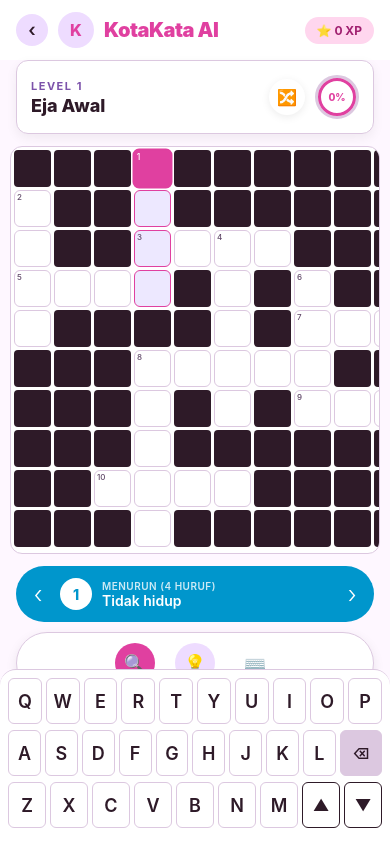
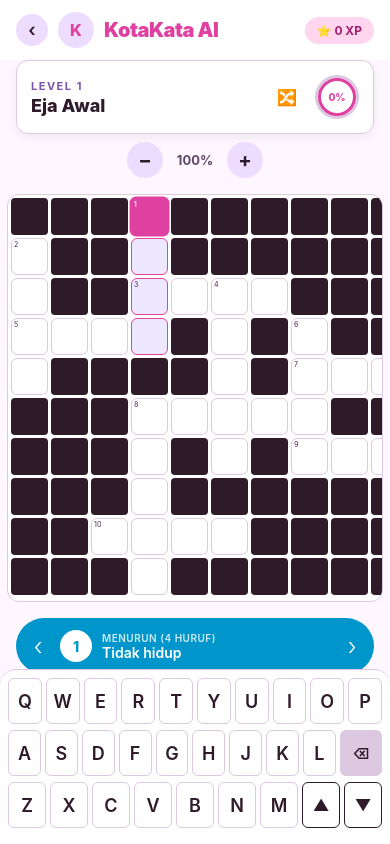
Before and after one commit to fadhly-permata/KotaKata.AI, a React Native app: screen /Game in a window 390 px wide. Built offline with nearby package versions, Linux system fonts and the light colour scheme; no server answers; what react-native-logs would draw is missing.

Commit message:
feat: add zoom in/out (50%-200%) with scrollable grid and auto-center focused cell

```diff
--- a/src/features/game/GameScreen.tsx
+++ b/src/features/game/GameScreen.tsx
@@ -1,5 +1,5 @@
 import { useEffect, useMemo, useRef, useState, useCallback } from "react";
-import { View, StyleSheet, Platform, Text, TouchableOpacity, ScrollView } from "react-native";
+import { View, StyleSheet, Platform, Text, TouchableOpacity, ScrollView, Dimensions } from "react-native";
 import { useNavigation } from "@react-navigation/native";
 import { useTheme } from "../../presentation/components/providers/ThemeProvider";
 import CrosswordGrid from "../../presentation/components/game/CrosswordGrid";
@@ -29,6 +29,10 @@ const DEMO_WORDS: WordCandidate[] = [
   { word: "RUMUS", clue_1: "Formula matematika", clue_2: "Pola perhitungan", clue_3: "Biasa ada di fisika", tier_level: 1 },
 ];
 
+const ZOOM_MIN = 0.5;
+const ZOOM_MAX = 2.0;
+const ZOOM_STEP = 0.25;
+
 export default function GameScreen() {
   const { theme } = useTheme();
   const navigation = useNavigation();
@@ -37,6 +41,9 @@ export default function GameScreen() {
     Platform.OS !== "web" || !window.matchMedia("(hover: hover) and (pointer: fine)").matches,
   );
   const pendingNavAction = useRef<any>(null);
+  const [zoomLevel, setZoomLevel] = useState(1);
+  const scrollViewRef = useRef<ScrollView>(null);
+  const prevSelectedCell = useRef<{ row: number; col: number } | null>(null);
 
   const board = useGameStore((s) => s.board);
   const setBoard = useGameStore((s) => s.setBoard);
@@ -58,6 +65,50 @@ export default function GameScreen() {
   const revealLetter = useGameStore((s) => s.revealLetter);
   const useClue2 = useGameStore((s) => s.useClue2);
   const useClue3 = useGameStore((s) => s.useClue3);
+
+  // Auto-center focused cell
+  const scrollToFocusedCell = useCallback(() => {
+    if (!selectedCell || !scrollViewRef.current || !board) return;
+    if (prevSelectedCell.current?.row === selectedCell.row && prevSelectedCell.current?.col === selectedCell.col) return;
+    prevSelectedCell.current = selectedCell;
+
+    const { width: screenWidth } = Dimensions.get("window");
+    const baseCellSize = Math.floor((screenWidth - 16) / board.size);
+    const cellSize = Math.floor(baseCellSize * zoomLevel);
+    const gap = 3;
+    const padding = 3;
+
+    const cellCenterX = padding + selectedCell.col * (cellSize + gap) + cellSize / 2;
+    const cellCenterY = padding + selectedCell.row * (cellSize + gap) + cellSize / 2;
+
+    const gridWidth = cellSize * board.size + padding * 2;
+    const viewportWidth = screenWidth;
+
+    const scrollX = Math.max(0, Math.min(cellCenterX - viewportWidth / 2, gridWidth - viewportWidth));
+    const scrollY = Math.max(0, cellCenterY - 150);
+
+    scrollViewRef.current.scrollTo({ x: scrollX, y: scrollY, animated: true });
+  }, [selectedCell, zoomLevel, board]);
+
+  useEffect(() => {
+    if (zoomLevel > 1) {
+      const timeout = setTimeout(scrollToFocusedCell, 150);
+      return () => clearTimeout(timeout);
+    }
+  }, [selectedCell, zoomLevel, scrollToFocusedCell]);
+
+  const zoomIn = useCallback(() => {
+    setZoomLevel((prev) => Math.min(ZOOM_MAX, prev + ZOOM_STEP));
+  }, []);
+
+  const zoomOut = useCallback(() => {
+    setZoomLevel((prev) => Math.max(ZOOM_MIN, prev - ZOOM_STEP));
+  }, []);
+
+  const resetZoom = useCallback(() => {
+    setZoomLevel(1);
+    scrollViewRef.current?.scrollTo({ x: 0, y: 0, animated: true });
+  }, []);
 
   useEffect(() => {
     const unsubscribe = navigation.addListener("beforeRemove", (e: any) => {
@@ -147,11 +198,6 @@ export default function GameScreen() {
     return <CompletionOverlay result={boardResult} onPlayAgain={reset} />;
   }
 
-  // Circular progress ring SVG params
-  const ringRadius = 14;
-  const ringCircumference = 2 * Math.PI * ringRadius;
-  const ringProgress = ringCircumference * (1 - tierProgress);
-
   return (
     <View style={[styles.container, { backgroundColor: theme.colors.background }]}>
       <ScrollView
@@ -159,7 +205,7 @@ export default function GameScreen() {
         bounces={false}
         keyboardShouldPersistTaps="handled"
       >
-        {/* ═══ Top Bar: Back Btn + Avatar + Title + XP Pill ═══ */}
+        {/* Top Bar */}
         <View style={[styles.topBar, { backgroundColor: theme.colors.surface }]}>
           <View style={styles.topBarLeft}>
             <TouchableOpacity
@@ -179,7 +225,7 @@ export default function GameScreen() {
           </View>
         </View>
 
-        {/* ═══ Level Info Card ═══ */}
+        {/* Level Info Card */}
         <View style={[styles.levelCard, { backgroundColor: theme.colors.surface, borderColor: theme.colors.border }]}>
           <View style={styles.levelInfo}>
             <Text style={[styles.levelLabel, { color: theme.colors.secondary }]}>LEVEL {currentTier}</Text>
@@ -198,8 +244,41 @@ export default function GameScreen() {
           </View>
         </View>
 
-        {/* ═══ Crossword Grid ═══ */}
-        <View style={styles.gridWrapper}>
+        {/* Zoom Controls */}
+        <View style={styles.zoomBar}>
+          <TouchableOpacity
+            style={[styles.zoomBtn, { backgroundColor: theme.colors.secondaryContainer, opacity: zoomLevel <= ZOOM_MIN ? 0.4 : 1 }]}
+            activeOpacity={0.7}
+            onPress={zoomOut}
+            disabled={zoomLevel <= ZOOM_MIN}
+          >
+            <Text style={[styles.zoomBtnText, { color: theme.colors.text }]}>−</Text>
+          </TouchableOpacity>
+          <TouchableOpacity activeOpacity={0.7} onPress={resetZoom}>
+            <Text style={[styles.zoomLabel, { color: theme.colors.textSecondary }]}>{Math.round(zoomLevel * 100)}%</Text>
+          </TouchableOpacity>
+          <TouchableOpacity
+            style={[styles.zoomBtn, { backgroundColor: theme.colors.secondaryContainer, opacity: zoomLevel >= ZOOM_MAX ? 0.4 : 1 }]}
+            activeOpacity={0.7}
+            onPress={zoomIn}
+            disabled={zoomLevel >= ZOOM_MAX}
+          >
+            <Text style={[styles.zoomBtnText, { color: theme.colors.text }]}>+</Text>
+          </TouchableOpacity>
+        </View>
+
+        {/* Crossword Grid (Scrollable + Zoomable) */}
+        <View style={styles.gridOuterWrapper}>
+          <ScrollView
+            ref={scrollViewRef}
+            style={styles.gridScroll}
+            contentContainerStyle={styles.gridScrollContent}
+            horizontal={zoomLevel > 1}
+            showsHorizontalScrollIndicator={zoomLevel > 1}
+            showsVerticalScrollIndicator={zoomLevel > 1}
+            bounces={true}
+          >
+            <View style={styles.gridCenterWrapper}>
               <CrosswordGrid
                 board={board}
                 selectedCell={selectedCell}
@@ -208,10 +287,13 @@ export default function GameScreen() {
                 onCellPress={selectCell}
                 onToggleOrientation={() => useGameStore.getState().toggleOrientation()}
                 filledLetters={new Map(Object.entries(filledLetters))}
+                zoomLevel={zoomLevel}
               />
             </View>
+          </ScrollView>
+        </View>
 
-        {/* ═══ Clue Pill ═══ */}
+        {/* Clue Pill */}
         <View style={[styles.cluePill, { backgroundColor: "#0096cc" }]}>
           <TouchableOpacity activeOpacity={0.7} onPress={goToPrevWord} style={styles.clueArrow}>
             <Text style={styles.clueArrowText}>‹</Text>
@@ -238,7 +320,7 @@ export default function GameScreen() {
           </TouchableOpacity>
         </View>
 
-        {/* ═══ Floating Action Bar ═══ */}
+        {/* Action Bar */}
         <View style={[styles.actionBar, { backgroundColor: theme.colors.surface, borderColor: theme.colors.border }]}>
           <TouchableOpacity
             style={[styles.actionItem, { backgroundColor: theme.colors.primary }]}
@@ -247,7 +329,6 @@ export default function GameScreen() {
           >
             <Text style={styles.actionIcon}>🔍</Text>
           </TouchableOpacity>
-
           <TouchableOpacity
             style={[styles.actionItem, { backgroundColor: theme.colors.secondaryContainer }]}
             activeOpacity={0.7}
@@ -255,7 +336,6 @@ export default function GameScreen() {
           >
             <Text style={[styles.actionIcon, { color: theme.colors.secondary }]}>💡</Text>
           </TouchableOpacity>
-
           <TouchableOpacity
             style={[styles.actionItem, { backgroundColor: theme.colors.surface }]}
             activeOpacity={0.7}
@@ -266,7 +346,6 @@ export default function GameScreen() {
         </View>
       </ScrollView>
 
-      {/* ═══ Keyboard (conditionally visible) ═══ */}
       {keyboardVisible && (
         <View style={styles.keyboardWrapper}>
           <InGameKeyboard />
@@ -291,166 +370,44 @@ export default function GameScreen() {
 const styles = StyleSheet.create({
   container: { flex: 1 },
   scrollContent: { paddingBottom: 16 },
-
-  /* ── Top Bar ── */
-  topBar: {
-    flexDirection: "row",
-    justifyContent: "space-between",
-    alignItems: "center",
-    paddingHorizontal: 16,
-    paddingVertical: 12,
-  },
+  topBar: { flexDirection: "row", justifyContent: "space-between", alignItems: "center", paddingHorizontal: 16, paddingVertical: 12 },
   topBarLeft: { flexDirection: "row", alignItems: "center", gap: 10 },
-  backBtn: {
-    width: 32,
-    height: 32,
-    borderRadius: 16,
-    justifyContent: "center",
-    alignItems: "center",
-    overflow: "hidden",
-  },
-  backBtnText: {
-    fontSize: 18,
-    fontWeight: "600",
-    lineHeight: 32,
-    textAlign: "center",
-  },
-  avatar: {
-    width: 36,
-    height: 36,
-    borderRadius: 18,
-    justifyContent: "center",
-    alignItems: "center",
-  },
+  backBtn: { width: 32, height: 32, borderRadius: 16, justifyContent: "center", alignItems: "center", overflow: "hidden" },
+  backBtnText: { fontSize: 18, fontWeight: "600", lineHeight: 32, textAlign: "center" },
+  avatar: { width: 36, height: 36, borderRadius: 18, justifyContent: "center", alignItems: "center" },
   avatarText: { fontSize: 16, fontWeight: "800" },
   appTitle: { fontSize: 20, fontWeight: "900", letterSpacing: -0.5 },
-  xpPill: {
-    flexDirection: "row",
-    alignItems: "center",
-    gap: 4,
-    paddingHorizontal: 12,
-    paddingVertical: 6,
-    borderRadius: 999,
-  },
+  xpPill: { flexDirection: "row", alignItems: "center", gap: 4, paddingHorizontal: 12, paddingVertical: 6, borderRadius: 999 },
   xpPillText: { fontSize: 12, fontWeight: "700" },
-
-  /* ── Level Card ── */
-  levelCard: {
-    flexDirection: "row",
-    justifyContent: "space-between",
-    alignItems: "center",
-    marginHorizontal: 16,
-    padding: 14,
-    borderRadius: 12,
-    borderWidth: 1,
-    shadowOffset: { width: 0, height: 4 },
-    shadowOpacity: 0.06,
-    shadowRadius: 12,
-    elevation: 3,
-    marginBottom: 12,
-  },
+  levelCard: { flexDirection: "row", justifyContent: "space-between", alignItems: "center", marginHorizontal: 16, padding: 14, borderRadius: 12, borderWidth: 1, shadowOffset: { width: 0, height: 4 }, shadowOpacity: 0.06, shadowRadius: 12, elevation: 3, marginBottom: 8 },
   levelInfo: { gap: 2 },
   levelLabel: { fontSize: 11, fontWeight: "700", letterSpacing: 1.5, textTransform: "uppercase" },
   levelName: { fontSize: 18, fontWeight: "800" },
   levelActions: { flexDirection: "row", alignItems: "center", gap: 10 },
-  iconBtn: {
-    width: 36,
-    height: 36,
-    borderRadius: 18,
-    justifyContent: "center",
-    alignItems: "center",
-    shadowOffset: { width: 0, height: 2 },
-    shadowOpacity: 0.08,
-    shadowRadius: 8,
-    elevation: 2,
-  },
+  iconBtn: { width: 36, height: 36, borderRadius: 18, justifyContent: "center", alignItems: "center" },
   iconBtnText: { fontSize: 16 },
-  progressRing: {
-    width: 44,
-    height: 44,
-    borderRadius: 22,
-    borderWidth: 3,
-    justifyContent: "center",
-    alignItems: "center",
-  },
-  progressRingFill: {
-    position: "absolute",
-    width: 38,
-    height: 38,
-    borderRadius: 19,
-    borderWidth: 3,
-    borderLeftColor: "transparent",
-    borderBottomColor: "transparent",
-    transform: [{ rotate: "-90deg" }],
-  },
+  progressRing: { width: 44, height: 44, borderRadius: 22, borderWidth: 3, justifyContent: "center", alignItems: "center" },
+  progressRingFill: { position: "absolute", width: 38, height: 38, borderRadius: 19, borderWidth: 3, borderLeftColor: "transparent", borderBottomColor: "transparent", transform: [{ rotate: "-90deg" }] },
   progressText: { fontSize: 10, fontWeight: "800" },
-
-  /* ── Grid ── */
-  gridWrapper: { alignItems: "center", marginBottom: 12, paddingHorizontal: 4 },
-
-  /* ── Clue Pill ── */
-  cluePill: {
-    flexDirection: "row",
-    alignItems: "center",
-    marginHorizontal: 16,
-    borderRadius: 999,
-    paddingVertical: 10,
-    paddingHorizontal: 4,
-    marginBottom: 10,
-  },
-  clueArrow: {
-    width: 36,
-    height: 36,
-    borderRadius: 18,
-    justifyContent: "center",
-    alignItems: "center",
-  },
+  zoomBar: { flexDirection: "row", justifyContent: "center", alignItems: "center", gap: 12, marginHorizontal: 16, marginBottom: 8 },
+  zoomBtn: { width: 36, height: 36, borderRadius: 18, justifyContent: "center", alignItems: "center" },
+  zoomBtnText: { fontSize: 20, fontWeight: "700" },
+  zoomLabel: { fontSize: 13, fontWeight: "700", minWidth: 40, textAlign: "center" },
+  gridOuterWrapper: { marginBottom: 8, overflow: "hidden", borderRadius: 12 },
+  gridScroll: { flexGrow: 0 },
+  gridScrollContent: { flexGrow: 0 },
+  gridCenterWrapper: { alignItems: "center", justifyContent: "center", paddingVertical: 8, paddingHorizontal: 4 },
+  cluePill: { flexDirection: "row", alignItems: "center", marginHorizontal: 16, borderRadius: 999, paddingVertical: 10, paddingHorizontal: 4, marginBottom: 10 },
+  clueArrow: { width: 36, height: 36, borderRadius: 18, justifyContent: "center", alignItems: "center" },
   clueArrowText: { fontSize: 24, color: "#FFF", fontWeight: "300" },
-  clueContent: {
-    flex: 1,
-    flexDirection: "row",
-    alignItems: "center",
-    gap: 10,
-    paddingHorizontal: 4,
-  },
-  clueNumberBadge: {
-    width: 32,
-    height: 32,
-    borderRadius: 16,
-    backgroundColor: "#FFF",
-    justifyContent: "center",
-    alignItems: "center",
-  },
+  clueContent: { flex: 1, flexDirection: "row", alignItems: "center", gap: 10, paddingHorizontal: 4 },
+  clueNumberBadge: { width: 32, height: 32, borderRadius: 16, backgroundColor: "#FFF", justifyContent: "center", alignItems: "center" },
   clueNumberText: { fontSize: 14, fontWeight: "800", color: "#0096cc" },
   clueTextWrap: { flex: 1 },
   clueOrientation: { fontSize: 10, color: "rgba(255,255,255,0.8)", fontWeight: "600", letterSpacing: 0.5, textTransform: "uppercase" },
   clueMain: { fontSize: 14, color: "#FFF", fontWeight: "600" },
-
-  /* ── Action Bar ── */
-  actionBar: {
-    flexDirection: "row",
-    justifyContent: "center",
-    alignItems: "center",
-    gap: 20,
-    marginHorizontal: 16,
-    paddingVertical: 10,
-    paddingHorizontal: 20,
-    borderRadius: 999,
-    borderWidth: 1,
-    shadowOffset: { width: 0, height: 4 },
-    shadowOpacity: 0.08,
-    shadowRadius: 12,
-    elevation: 4,
-  },
-  actionItem: {
-    width: 40,
-    height: 40,
-    borderRadius: 20,
-    justifyContent: "center",
-    alignItems: "center",
-  },
+  actionBar: { flexDirection: "row", justifyContent: "center", alignItems: "center", gap: 20, marginHorizontal: 16, paddingVertical: 10, paddingHorizontal: 20, borderRadius: 999, borderWidth: 1, shadowOffset: { width: 0, height: 4 }, shadowOpacity: 0.08, shadowRadius: 12, elevation: 4 },
+  actionItem: { width: 40, height: 40, borderRadius: 20, justifyContent: "center", alignItems: "center" },
   actionIcon: { fontSize: 18 },
-
-  /* ── Keyboard ── */
   keyboardWrapper: {},
 });
--- a/src/presentation/components/game/CrosswordGrid.tsx
+++ b/src/presentation/components/game/CrosswordGrid.tsx
@@ -18,6 +18,7 @@ interface CrosswordGridProps {
   onCellPress: (row: number, col: number) => void;
   onToggleOrientation: () => void;
   filledLetters: Map<string, string>;
+  zoomLevel?: number;
 }
 
 export default function CrosswordGrid({
@@ -27,17 +28,19 @@ export default function CrosswordGrid({
   inputOrientation,
   onCellPress,
   filledLetters,
+  zoomLevel = 1,
 }: CrosswordGridProps) {
   const { theme } = useTheme();
   const { width: screenWidth } = useWindowDimensions();
 
-  const cellSize = useMemo(() => {
+  const baseCellSize = useMemo(() => {
     const maxGridWidth = screenWidth - 16;
     return Math.floor(maxGridWidth / board.size);
   }, [screenWidth, board.size]);
 
-  const fontSize = useMemo(() => Math.max(14, cellSize * 0.45), [cellSize]);
-  const numberSize = useMemo(() => Math.max(8, fontSize * 0.4), [fontSize]);
+  const cellSize = useMemo(() => Math.floor(baseCellSize * zoomLevel), [baseCellSize, zoomLevel]);
+  const fontSize = useMemo(() => Math.max(12, cellSize * 0.45), [cellSize]);
+  const numberSize = useMemo(() => Math.max(7, fontSize * 0.4), [fontSize]);
 
   const selectedCells = useMemo(() => {
     const set = new Set<string>();
@@ -61,7 +64,8 @@ export default function CrosswordGrid({
     return set;
   }, [board.words, solvedStateKey]);
 
-  const renderCell = useCallback((cell: BoardCell) => {
+  const renderCell = useCallback(
+    (cell: BoardCell) => {
       const key = `${cell.row},${cell.col}`;
       const isSelected = selectedCell?.row === cell.row && selectedCell?.col === cell.col;
       const isHighlighted = selectedCells.has(key);
@@ -72,15 +76,11 @@ export default function CrosswordGrid({
         return (
           <View
             key={key}
+            testID={`blocked-${cell.row}-${cell.col}`}
             style={[
               styles.cell,
               styles.blockedCell,
-            {
-              width: cellSize,
-              height: cellSize,
-              backgroundColor: theme.colors.cellBlocked,
-              borderRadius: 4,
-            },
+              { width: cellSize, height: cellSize, backgroundColor: theme.colors.cellBlocked, borderRadius: 4 },
             ]}
           />
         );
@@ -112,6 +112,7 @@ export default function CrosswordGrid({
       return (
         <TouchableOpacity
           key={key}
+          testID={`cell-${cell.row}-${cell.col}`}
           activeOpacity={isSolved ? 1 : 0.7}
           onPress={handlePress}
           {...(Platform.OS === "web" ? { onClick: handlePress } : {})}
@@ -132,13 +133,7 @@ export default function CrosswordGrid({
         >
           {cell.number != null && (
             <Text
-            style={[
-              styles.cellNumber,
-              {
-                fontSize: numberSize,
-                color: isSelected ? "#FFF" : theme.colors.textSecondary,
-              },
-            ]}
+              style={[styles.cellNumber, { fontSize: numberSize, color: isSelected ? "#FFF" : theme.colors.textSecondary }]}
             >
               {cell.number}
             </Text>
@@ -146,24 +141,25 @@ export default function CrosswordGrid({
           <Text
             style={[
               styles.cellLetter,
-            {
-              fontSize,
-              color: isSelected ? "#FFF" : isSolved ? theme.colors.cellSolvedText : theme.colors.cellText,
-            },
+              { fontSize, color: isSelected ? "#FFF" : isSolved ? theme.colors.cellSolvedText : theme.colors.cellText },
             ]}
           >
             {letter}
           </Text>
         </TouchableOpacity>
       );
-  }, [cellSize, fontSize, numberSize, selectedCell, selectedCells, solvedCells, filledLetters, onCellPress, theme]);
+    },
+    [cellSize, fontSize, numberSize, selectedCell, selectedCells, solvedCells, filledLetters, onCellPress, theme],
+  );
+
+  const gridWidth = cellSize * board.size + 6;
 
   return (
     <View
       style={[
         styles.container,
         {
-          width: cellSize * board.size,
+          width: gridWidth,
           backgroundColor: theme.colors.surface,
           borderRadius: 12,
           borderColor: theme.colors.border,
@@ -190,29 +186,10 @@ const styles = StyleSheet.create({
     shadowRadius: 16,
     elevation: 4,
   },
-  row: {
-    flexDirection: "row",
-    gap: 3,
-    marginBottom: 3,
-  },
-  cell: {
-    justifyContent: "center",
-    alignItems: "center",
-    position: "relative",
-    cursor: "pointer",
-  },
-  activeCell: {
-    borderRadius: 6,
-  },
+  row: { flexDirection: "row", gap: 3, marginBottom: 3 },
+  cell: { justifyContent: "center", alignItems: "center", position: "relative", cursor: "pointer" },
+  activeCell: { borderRadius: 6 },
   blockedCell: {},
-  cellNumber: {
-    position: "absolute",
-    top: 1,
-    left: 2,
-    fontWeight: "500",
-  },
-  cellLetter: {
-    fontWeight: "600",
-    textTransform: "uppercase",
-  },
+  cellNumber: { position: "absolute", top: 1, left: 2, fontWeight: "500" },
+  cellLetter: { fontWeight: "600", textTransform: "uppercase" },
 });
```
Lines whose indentation alone changed are shown as unchanged.
